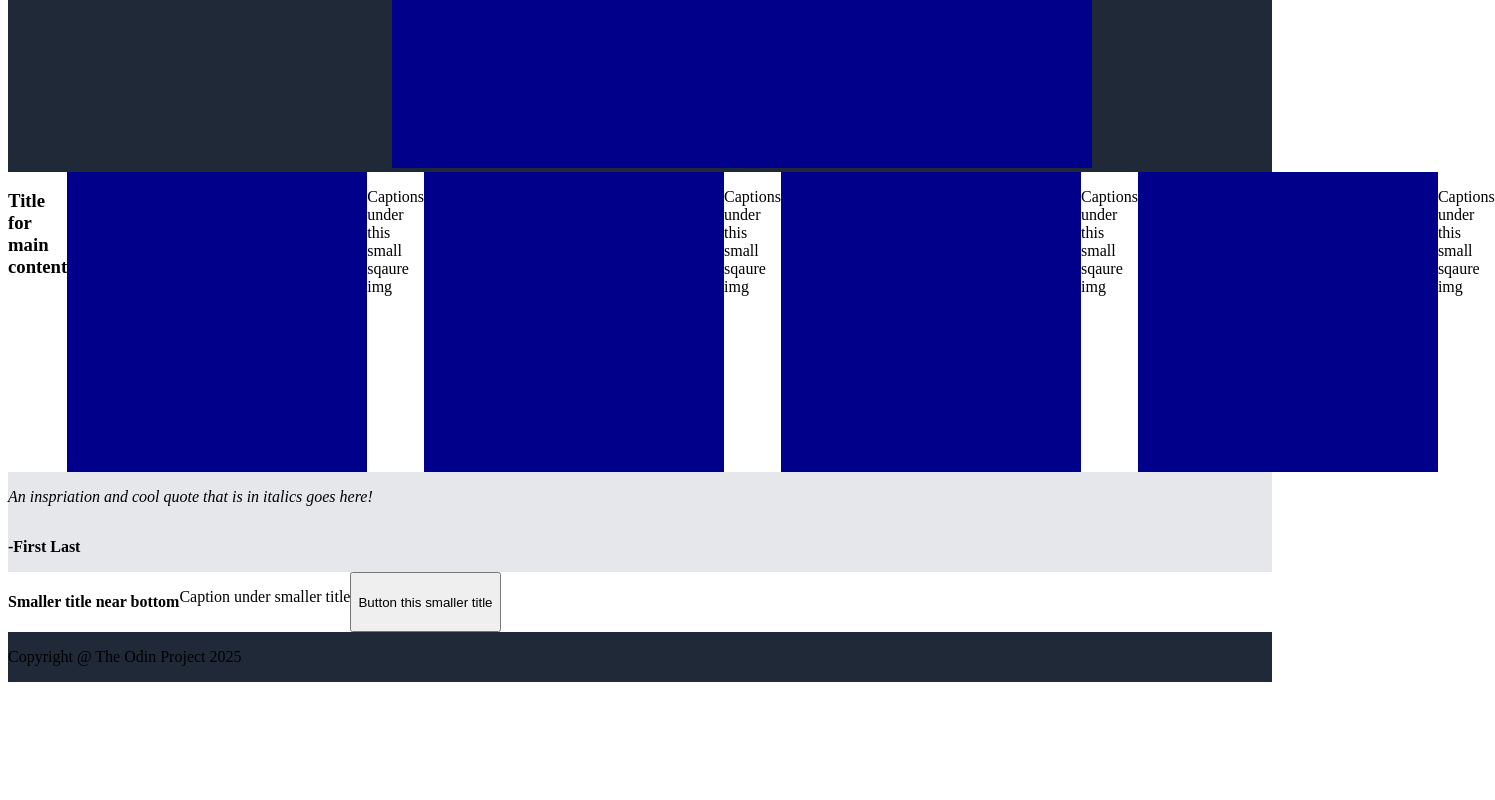
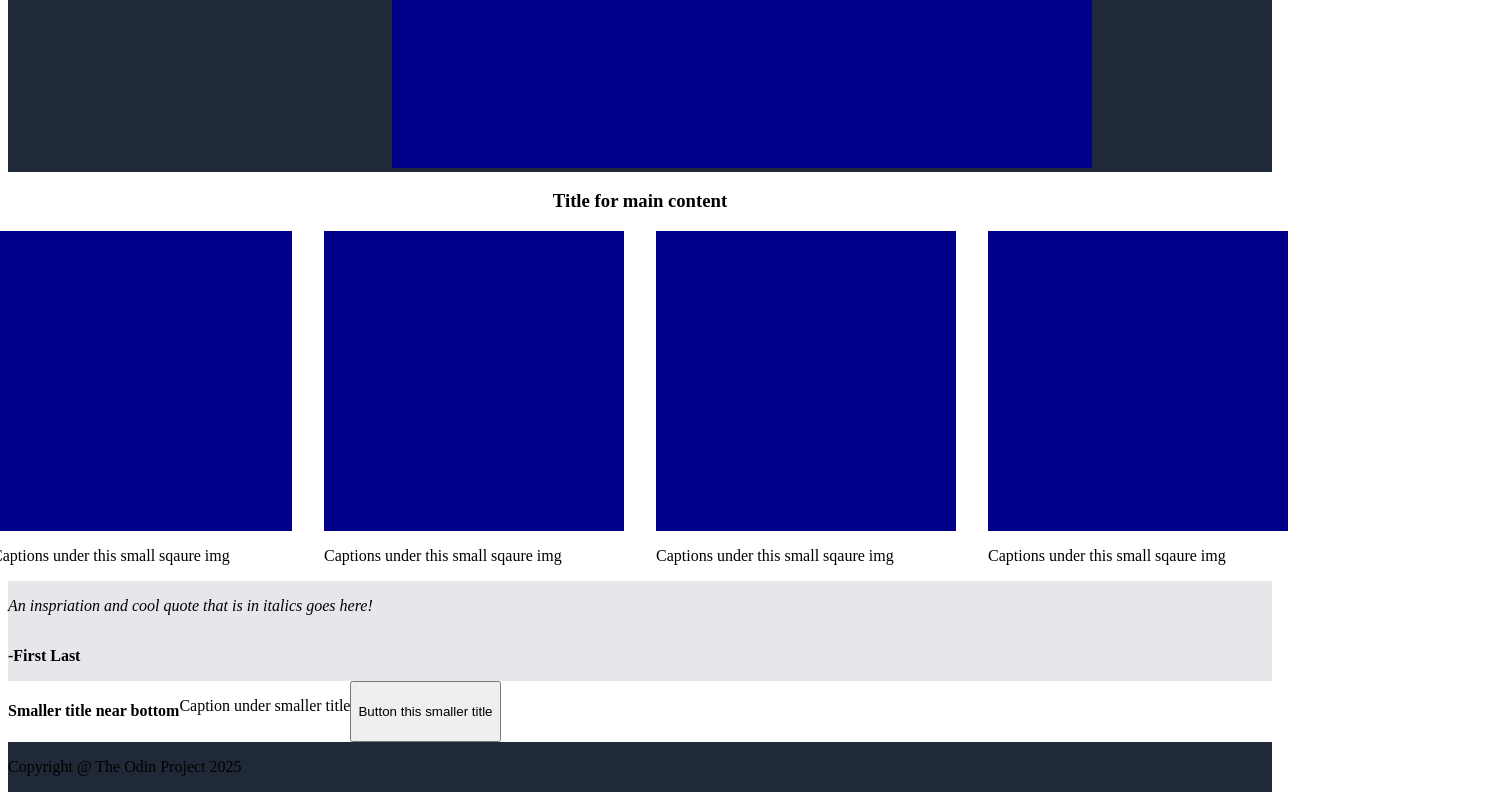
Before and after one commit to SeanSan06/basic-landing-page, a plain HTML site: page index.html in a window 1280 px wide. Shown: the part 284-1084 px from the top of the page, 1495 px wide, since content can reach past the window. Before the commit the page ends 974 px from the top, so only its background shows below. Drawn offline with Linux system fonts and the light colour scheme.

Commit message:
Center the main content area's title and imgs
The title is now above all 4 img slots. The img slots are centered and
lined up nicely with a caption just below them.

```diff
--- a/index.html
+++ b/index.html
@@ -20,12 +20,12 @@
                 </div>
             </div>
             <div id="hero-content">
-                <div id="hero-item-words">
+                <div id="hero-content-words">
                     <h1>Main title here</h1>
                     <p>Caption for main title goes here</p>
                     <button>Button under caption</button>
                 </div>
-                <div id="hero-item-img">
+                <div id="hero-content-img">
                     <img src="images/filler-img-blue.jpg" alt="filler img for hero area" width="700px">
                 </div>
             </div>
@@ -33,15 +33,27 @@
 
         <!-- Main content area -->
         <div class="main-content-area">
+            <div id="main-content-title">
                 <h3>Title for main content</h3>
+            </div>
+            <div id="main-content-four-img-slots">
+                <div class="main-content-img-slot">
                     <img src="images/filler-img-blue.jpg" alt="filler smaller img 1" width="300px" height="300px">
                     <p>Captions under this small sqaure img</p>
+                </div>
+                <div class="main-content-img-slot">
                     <img src="images/filler-img-blue.jpg" alt="filler smaller img 2" width="300px" height="300px">
                     <p>Captions under this small sqaure img</p>
+                </div>
+                <div class="main-content-img-slot">
                     <img src="images/filler-img-blue.jpg" alt="filler smaller img 3" width="300px" height="300px">
                     <p>Captions under this small sqaure img</p>
+                </div>
+                <div class="main-content-img-slot">
                     <img src="images/filler-img-blue.jpg" alt="filler smaller img 4" width="300px" height="300px">
                     <p>Captions under this small sqaure img</p>
+                </div>
+            </div>
         </div>
 
         <!-- Quote area  -->
--- a/style.css
+++ b/style.css
@@ -33,9 +33,26 @@ body {
 
 /* Main content area */
 .main-content-area {
+    display: flex;
+    flex-direction: column;
     background-color: white;
+    align-items: center;
+}
+
+#main-content-title {
+    display: flex;
+    flex-direction: column;
+}
+
+#main-content-four-img-slots {
     display: flex;
     flex-direction: row;
+    gap: 32px;
+}
+
+.main-content-img-slot {
+    display: flex;
+    flex-direction: column;
 }
 
 /* Quote area */
```
Lines whose indentation alone changed are shown as unchanged.
